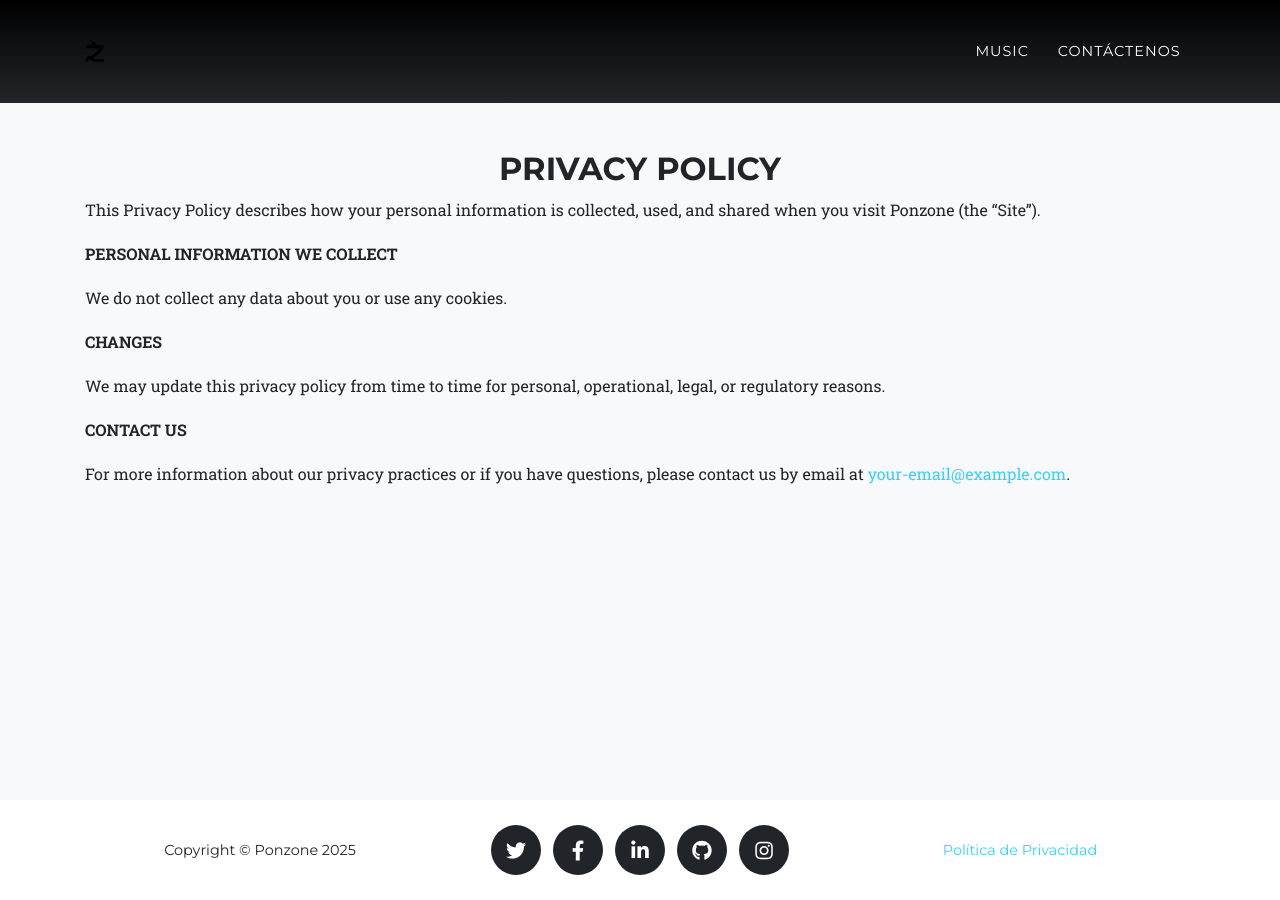
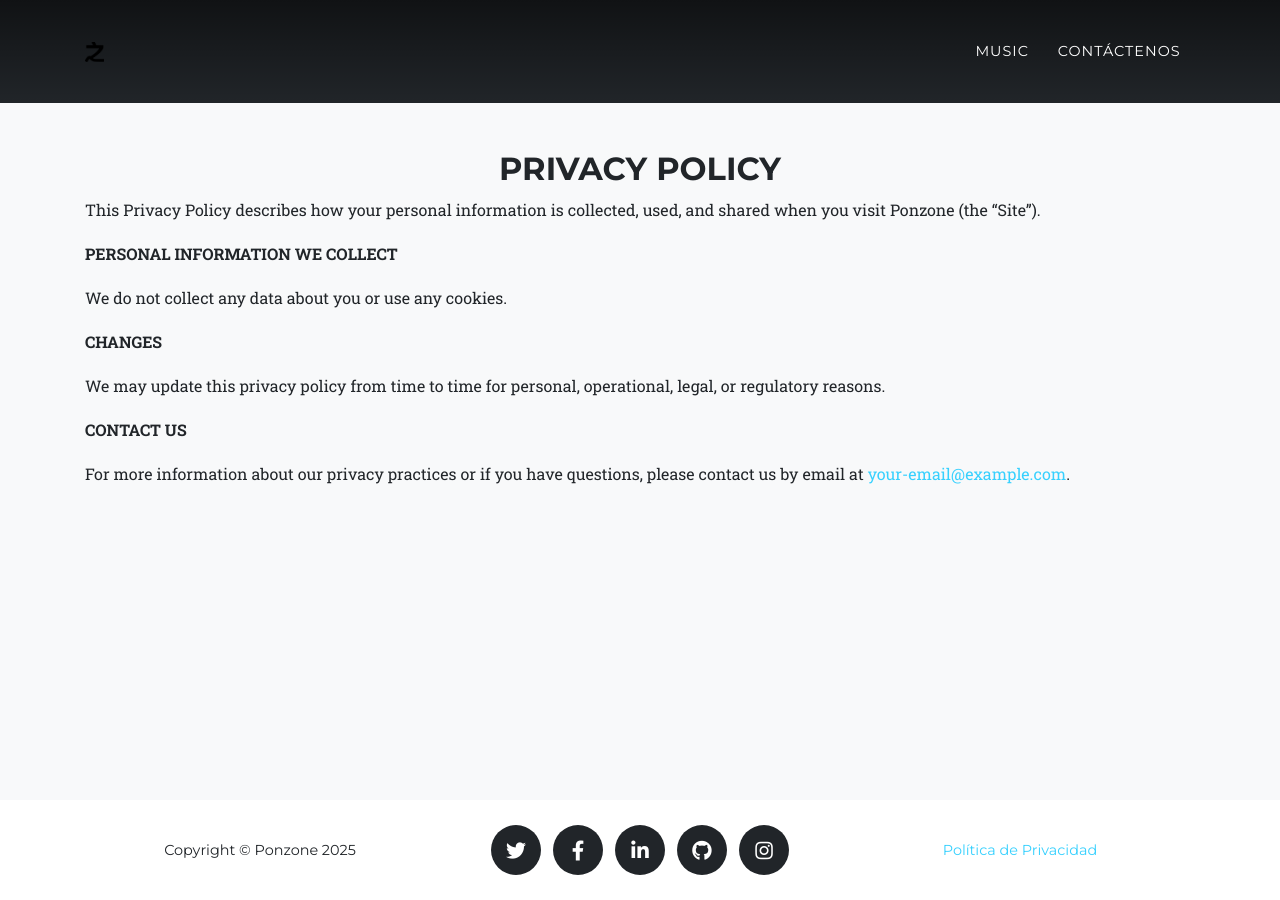
Before and after one commit to PabloJapon/ponzone, a Jekyll site: the page built from legal.md, in a window 1280 px wide. Built offline with Jekyll 4.4.1, drawn with Linux system fonts in a browser that asks for light colours; some web fonts are replaced.

Commit message:
no message

```diff
--- a/_data/style.yml
+++ b/_data/style.yml
@@ -4,7 +4,7 @@
 #black: "#000"
 
 #Image Customization
-header-image: "../img/header.png"
+header-image: "../img/ImageBackground.png"
 contact-image: "../img/contact.png"
 #Font Awesome icon for portfolio grid when an item is hovered over
 #portfolio-icon: fas fa-expand-arrows-alt fa-3x #default: fas fa-plus fa-3x
--- a/_sass/components/_navbar.scss
+++ b/_sass/components/_navbar.scss
@@ -1,6 +1,6 @@
 // Styling for the navbar
 #mainNav {
-  background: linear-gradient(to bottom, black, transparent);
+  background: linear-gradient(to bottom, #00000082, transparent);
 
   .navbar-toggler {
     font-size: 12px;
```
Also changed, not shown: 1 other file.
